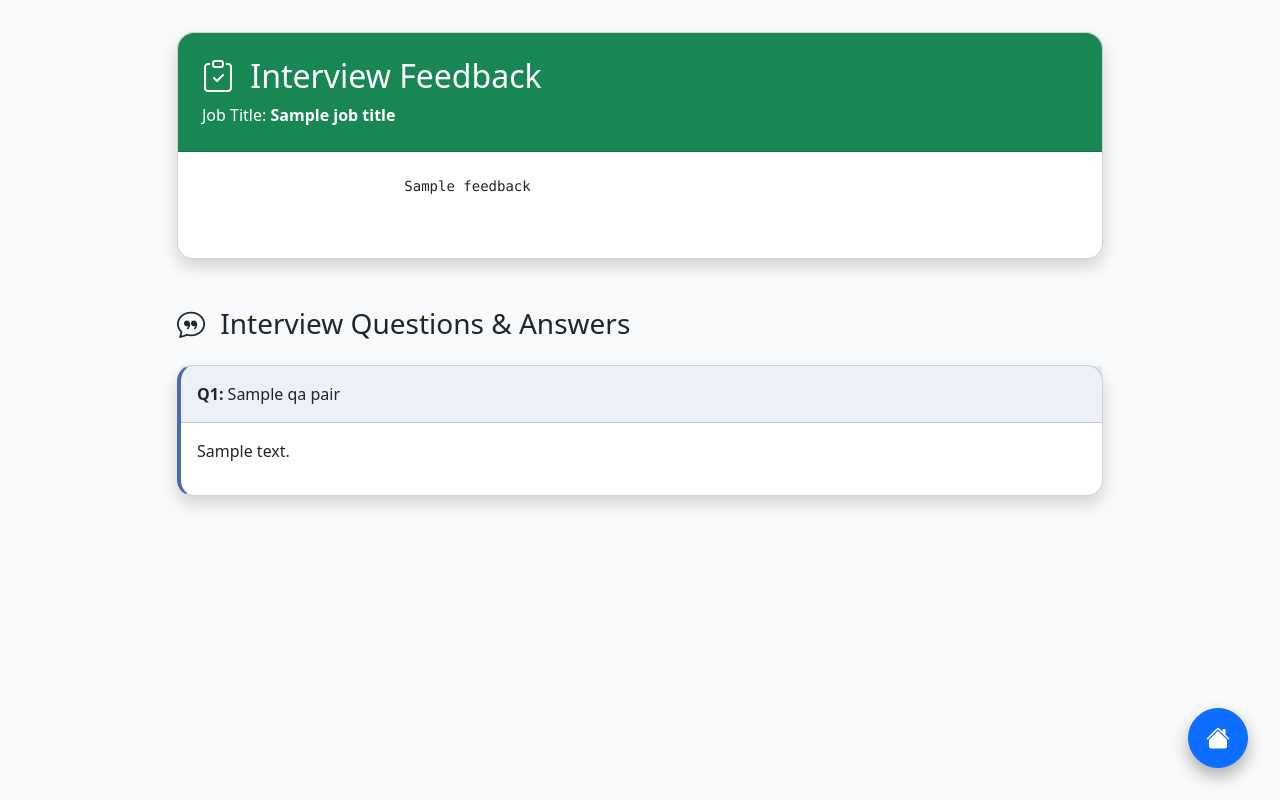
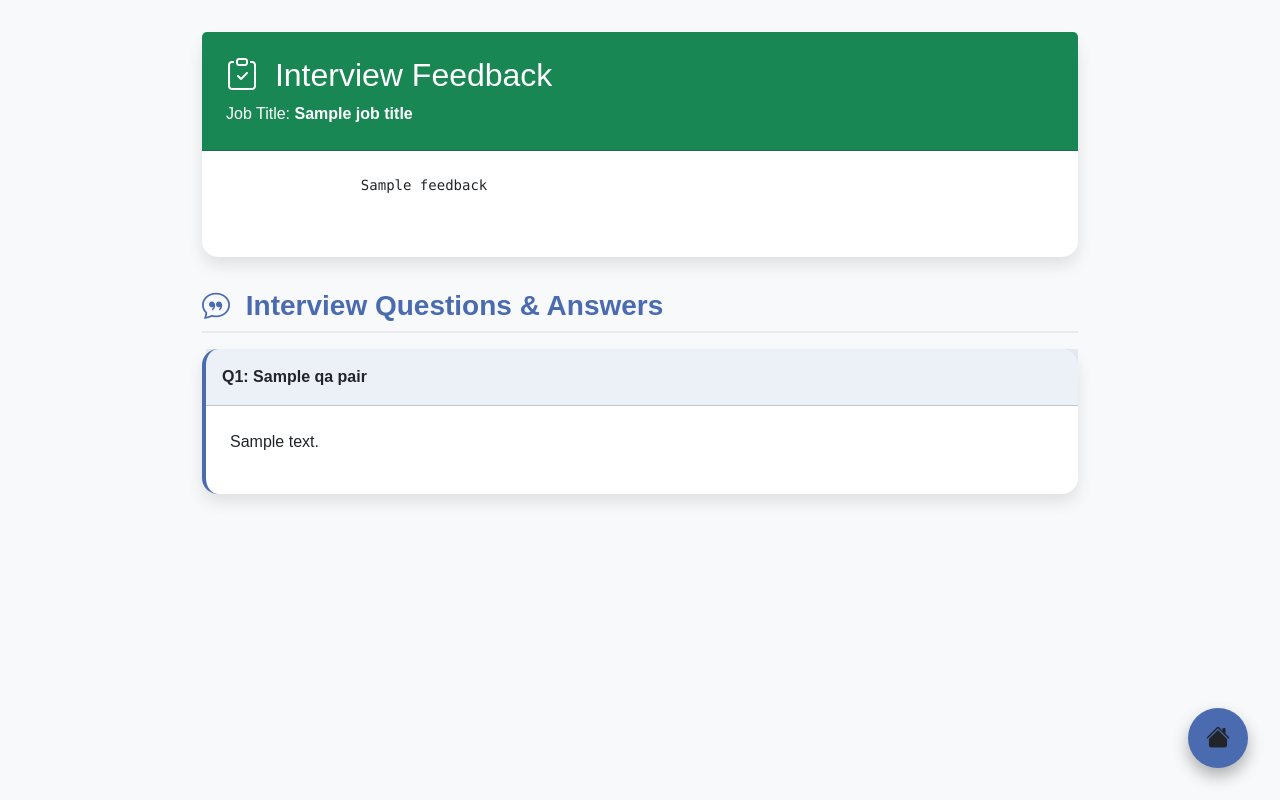
Before and after one commit to zml1997-stl/mock-interviewer, a Flask app: template templates/feedback.html in a window 1280 px wide. Run offline with Flask 3, Linux system fonts and the light colour scheme; the template is opened without the code that fills it: most values are stand-ins (such as "Sample title", 1, 10 or a date in 2020).

Commit message:
Update feedback.html

```diff
--- a/templates/feedback.html
+++ b/templates/feedback.html
@@ -10,22 +10,33 @@
     <style>
         body {
             background-color: #f8f9fa;
-            padding-top: 2rem;
-            padding-bottom: 4rem;
+            padding: 2rem 0 4rem;
+            font-family: 'Arial', sans-serif;
+        }
+        .container {
+            max-width: 900px;
         }
         .card {
             border-radius: 1rem;
-            box-shadow: 0 0.5rem 1rem rgba(0, 0, 0, 0.15);
+            box-shadow: 0 0.5rem 1rem rgba(0, 0, 0, 0.1);
             margin-bottom: 2rem;
+            border: none;
         }
         .card-header {
             background-color: #4a6baf;
             color: white;
-            border-radius: 1rem 1rem 0 0 !important;
+            border-radius: 1rem 1rem 0 0;
             padding: 1.5rem;
         }
         .feedback-header {
             background-color: #198754;
+        }
+        .section-title {
+            color: #4a6baf;
+            font-weight: bold;
+            margin: 2rem 0 1rem;
+            padding-bottom: 0.5rem;
+            border-bottom: 2px solid #e9ecef;
         }
         .qa-card {
             border-left: 4px solid #4a6baf;
@@ -34,17 +45,12 @@
         .qa-card .card-header {
             background-color: rgba(74, 107, 175, 0.1);
             color: #212529;
-            border-radius: 0 !important;
+            border-radius: 0;
             padding: 1rem;
+            font-weight: bold;
         }
-        .feedback-section {
-            margin-bottom: 2rem;
-        }
-        .feedback-section h4 {
-            color: #4a6baf;
-            margin-bottom: 1rem;
-            padding-bottom: 0.5rem;
-            border-bottom: 2px solid #e9ecef;
+        .qa-card .card-body {
+            padding: 1.5rem;
         }
         .btn-fab {
             position: fixed;
@@ -58,15 +64,15 @@
             align-items: center;
             justify-content: center;
             box-shadow: 0 0.5rem 1rem rgba(0, 0, 0, 0.3);
+            background-color: #4a6baf;
+            border: none;
         }
-        .feedback-content h1,
-        .feedback-content h2,
-        .feedback-content h3 {
-            margin-top: 2rem;
-            margin-bottom: 1rem;
+        .btn-fab:hover {
+            background-color: #375a8f;
         }
         .feedback-content p {
             margin-bottom: 1rem;
+            line-height: 1.6;
         }
         .feedback-content ul,
         .feedback-content ol {
@@ -80,9 +86,8 @@
 </head>
 <body>
     <div class="container">
-        <div class="row justify-content-center">
-            <div class="col-lg-10">
-                <div class="card mb-4">
+        <!-- Main Feedback Section -->
+        <div class="card">
             <div class="card-header feedback-header">
                 <h2 class="card-title mb-0">
                     <i class="bi bi-clipboard-check me-2"></i>
@@ -99,7 +104,8 @@
             </div>
         </div>
 
-                <h3 class="mt-5 mb-4">
+        <!-- Questions and Answers Section -->
+        <h3 class="section-title">
             <i class="bi bi-chat-quote me-2"></i>
             Interview Questions & Answers
         </h3>
@@ -107,7 +113,7 @@
         {% for question, answer in qa_pairs %}
         <div class="card qa-card">
             <div class="card-header">
-                        <strong>Q{{ loop.index }}:</strong> {{ question }}
+                <strong>Q{{ loop.index }}: {{ question }}</strong>
             </div>
             <div class="card-body">
                 <p>{{ answer }}</p>
@@ -115,13 +121,13 @@
         </div>
         {% endfor %}
     </div>
-        </div>
-    </div>
 
-    <a href="/" class="btn btn-primary btn-fab">
+    <!-- Home Button -->
+    <a href="/" class="btn btn-fab">
         <i class="bi bi-house-fill"></i>
     </a>
 
+    <!-- Scripts -->
     <script src="https://cdn.jsdelivr.net/npm/bootstrap@5.3.0/dist/js/bootstrap.bundle.min.js"></script>
     <script>
         document.addEventListener('DOMContentLoaded', function() {
```
Lines whose indentation alone changed are shown as unchanged.
